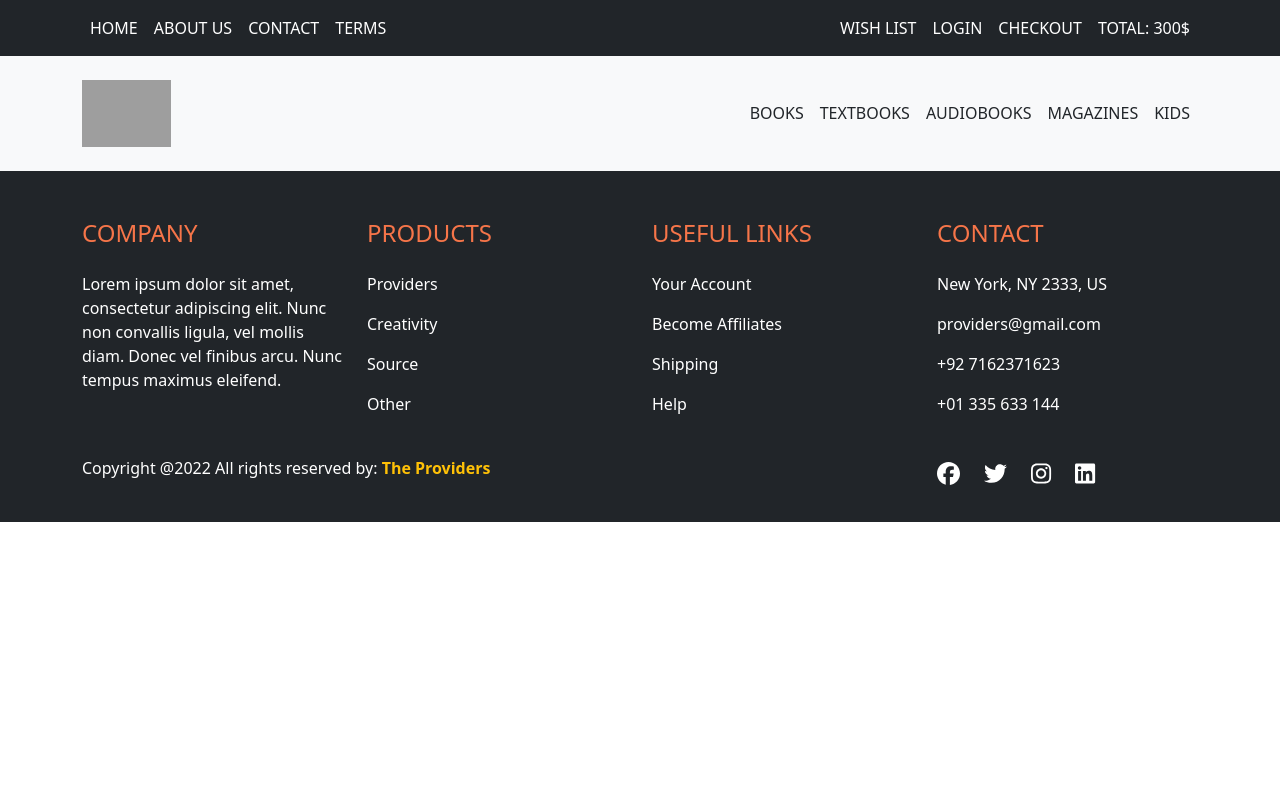
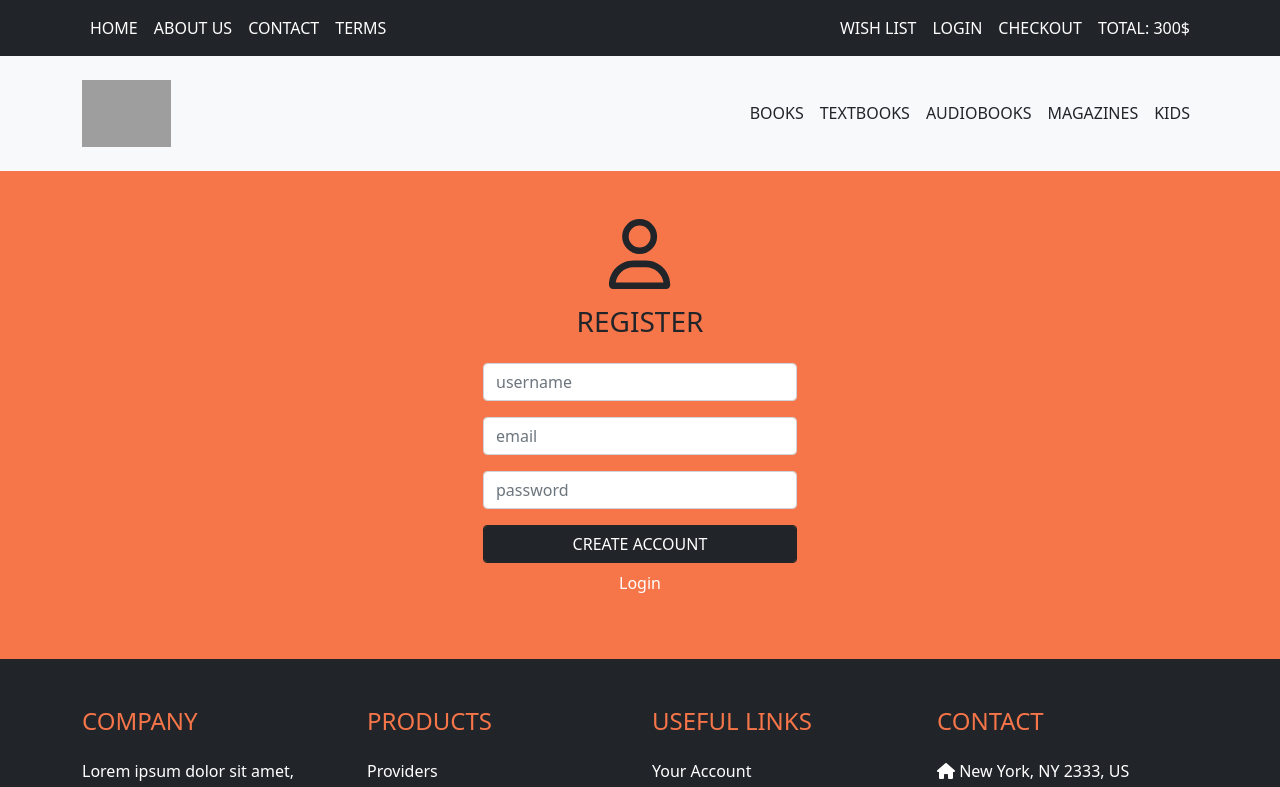
Before and after one commit to Lozjan-J/Online-Bookstore, a React (Create React App) app in the folder client/: page /register in a window 1280 px wide. Shown: the top 787 px of the page. Built offline with nearby package versions, Linux system fonts and the light colour scheme; grey boxes are pictures that could not be loaded.

Commit message:
Register and Login page

```diff
--- a/client/src/App.js
+++ b/client/src/App.js
@@ -2,6 +2,8 @@ import './App.css';
 import { BrowserRouter as Router, Routes, Route } from 'react-router-dom';
 
 import Home from './pages/Home';
+import Register from './pages/Register';
+import Login from './pages/Login';
 
 import Navbar from './components/Navbar';
 import Footer from './components/Footer';
@@ -13,6 +15,8 @@ function App() {
 
       <Routes>
         <Route path='/' exact element={<Home />} />
+        <Route path='/register' element={<Register />} />
+        <Route path='/login' element={<Login />} />
       </Routes>
 
       <Footer />
--- a/client/src/components/Footer.js
+++ b/client/src/components/Footer.js
@@ -1,6 +1,7 @@
 import React from "react";
 import { FontAwesomeIcon as Icon } from "@fortawesome/react-fontawesome";
-import { faFacebook, faTwitter, faInstagram, faLinkedin } from "@fortawesome/free-brands-svg-icons";
+import { faFacebook, faTwitter, faInstagram, faLinkedin, faTelegram } from "@fortawesome/free-brands-svg-icons";
+import { faPhone, faHome, faEnvelope } from "@fortawesome/free-solid-svg-icons";
 
 function Footer() {
   return (
@@ -33,23 +34,23 @@ function Footer() {
             <div className="col-md-3">
               <h4 className="mb-4" style={{ color: "#f67549" }}>CONTACT</h4>
               <p>
-                <Icon /> New York, NY 2333, US
+                <Icon icon={faHome}/> New York, NY 2333, US
               </p>
               <p>
-                <Icon /> providers@gmail.com
+                <Icon icon={faEnvelope}/> providers@gmail.com
               </p>
               <p>
-                <Icon /> +92 7162371623
+                <Icon icon={faPhone}/> +92 7162371623
               </p>
               <p>
-                <Icon /> +01 335 633 144
+                <Icon icon={faTelegram}/> +01 335 633 144
               </p>
             </div>
           </div>
 
           <div className="row mt-4 pb-3">
             <div className="col-md-6">
-                <p>Copyright @2022 All rights reserved by: <a style={{textDecoration: 'none'}}><strong className="text-warning">The Providers</strong></a></p>
+                <p>Copyright @2022 All rights reserved by: <a href="#" style={{textDecoration: 'none'}}><strong className="text-warning">The Providers</strong></a></p>
             </div>
             <div className="col-md-5 d-flex justify-content-end">
                 <ul className="list-unstyled">
--- /dev/null
+++ b/client/src/pages/Login.js
@@ -0,0 +1,50 @@
+import React from 'react'
+import { Link } from "react-router-dom";
+import { FontAwesomeIcon as Icon } from "@fortawesome/react-fontawesome";
+import { faUser } from "@fortawesome/free-regular-svg-icons";
+
+function Login(){
+    return (
+        <>
+            <div
+        className="container-fluid py-5"
+        style={{backgroundColor: '#f67549'}}
+      >
+        <form>
+          <div className="mx-auto text-center d-flex flex-column justify-content-center align-items-center">
+            <Icon icon={faUser} style={{fontSize: '70px'}} className=""/>
+            <h3 className="mb-3 pt-3">LOGIN</h3>
+            <div className="form-group w-25 mx-auto py-2">
+              <input
+                className="form-control rounded"
+                type="text"
+                placeholder="username"
+                name="username"
+              />
+            </div>
+            <div className="form-group w-25 mx-auto py-2">
+              <input
+                className="form-control rounded"
+                type="password"
+                placeholder="password"
+                name="password"
+              />
+            </div>
+            <button className="form-control btn btn-dark w-25 mt-2">
+                LOGIN
+            </button>
+            <Link to="/register"
+              className="text-white mt-2"
+              style={{textDecoration: 'none'}}
+            >
+              Create Account
+            </Link>
+            <p style={{color: 'yellow'}}></p>
+          </div>
+        </form>
+      </div>
+        </>
+    )
+}
+
+export default Login;
--- /dev/null
+++ b/client/src/pages/Register.js
@@ -0,0 +1,58 @@
+import React from "react";
+import { Link } from "react-router-dom";
+import { FontAwesomeIcon as Icon } from "@fortawesome/react-fontawesome";
+import { faUser } from "@fortawesome/free-regular-svg-icons";
+
+function Register() {
+  return (
+    <>
+      <div
+        className="container-fluid py-5"
+        style={{backgroundColor: '#f67549'}}
+      >
+        <form>
+          <div className="mx-auto text-center d-flex flex-column justify-content-center align-items-center">
+            <Icon icon={faUser} style={{fontSize: '70px'}} className=""/>
+            <h3 className="mb-3 pt-3">REGISTER</h3>
+            <div className="form-group w-25 mx-auto py-2">
+              <input
+                className="form-control rounded"
+                type="text"
+                placeholder="username"
+                name="username"
+              />
+            </div>
+            <div className="form-group w-25 mx-auto py-2">
+              <input
+                className="form-control rounded"
+                type="text"
+                placeholder="email"
+                name="email"
+              />
+            </div>
+            <div className="form-group w-25 mx-auto py-2">
+              <input
+                className="form-control rounded"
+                type="password"
+                placeholder="password"
+                name="password"
+              />
+            </div>
+            <button className="form-control btn btn-dark w-25 mt-2">
+              CREATE ACCOUNT
+            </button>
+            <Link to="/login"
+              className="text-white mt-2"
+              style={{textDecoration: 'none'}}
+            >
+              Login
+            </Link>
+            <p style={{color: 'yellow'}}></p>
+          </div>
+        </form>
+      </div>
+    </>
+  );
+}
+
+export default Register;
```
